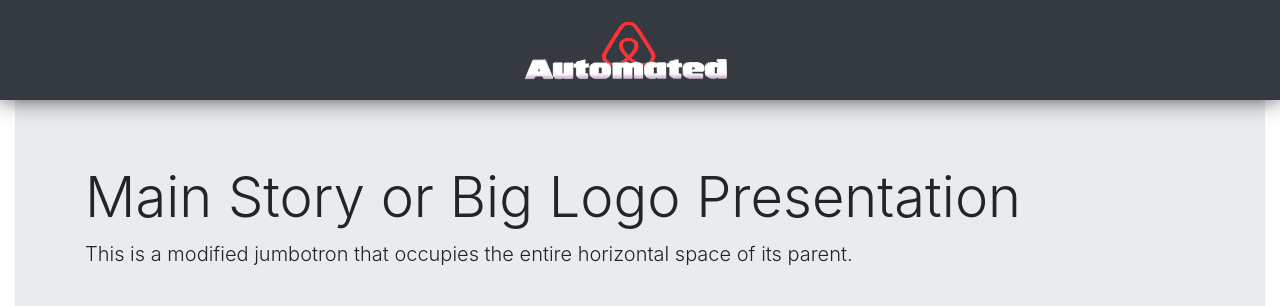
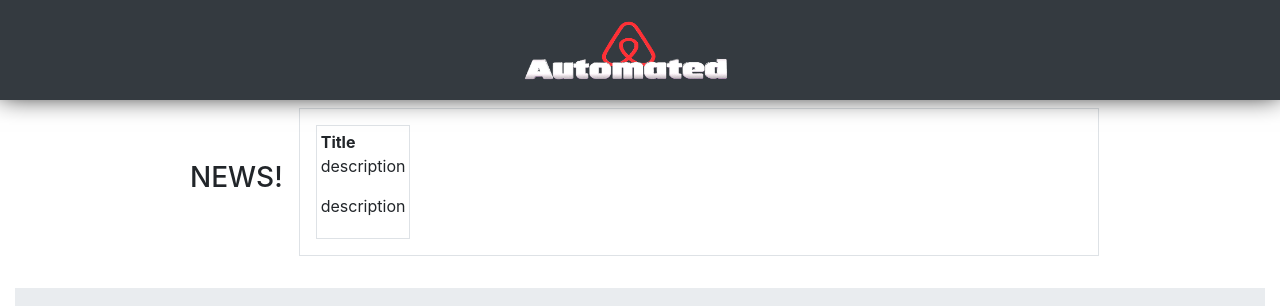
Before and after one commit to justinorjt/AirBnb-blog, an Angular app: page / in a window 1280 px wide. Shown: the top 306 px of the page. Built offline with nearby package versions, Linux system fonts and the light colour scheme.

Commit message:
added backend

```diff
--- a/src/app/landingpage/landingpage.component.html
+++ b/src/app/landingpage/landingpage.component.html
@@ -1,8 +1,19 @@
+<div class="d-flex mx-auto m-2 align-items-center" style="min-width: 300px; max-width: 900px;">
+	<h3 class="mr-3">NEWS!</h3>
+	<div class="border p-2 d-flex " style="min-width: 800px;">
+		<a class="border p-1 m-2">
+			<b>Title</b>
+			<p>description</p>
+			<p>description</p>
+		</a>
+	</div>
+</div>
+<br>
 <div class="jumbotron jumbotron-fluid">
-  <div class="container">
-    <h1 class="display-4">Main Story or Big Logo Presentation</h1>
-    <p class="lead">This is a modified jumbotron that occupies the entire horizontal space of its parent.</p>
-  </div>
+	<div class="container">
+		<h1 class="display-4">Main Story or Big Logo Presentation</h1>
+		<p class="lead">This is a modified jumbotron that occupies the entire horizontal space of its parent.</p>
+	</div>
 </div>
 
 <button routerLink="/blog-post-form">Post New Article</button>
```
Also changed, not shown: 2 other files (tests, documents, lock files or other folders).
